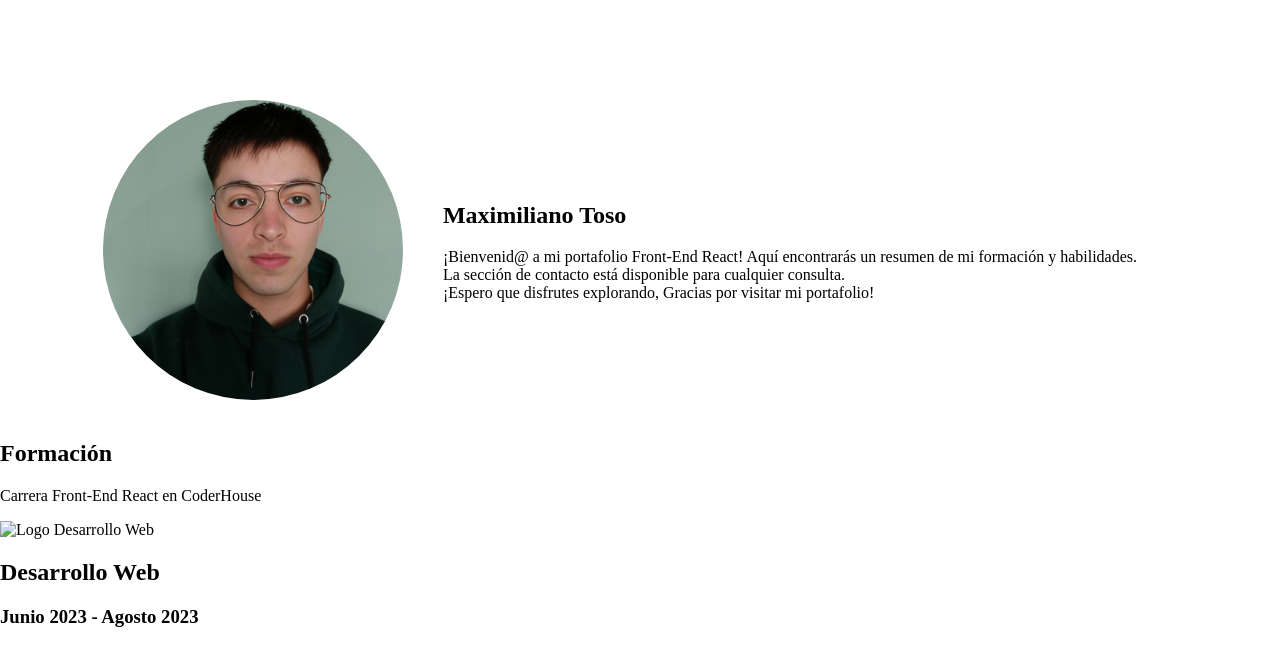
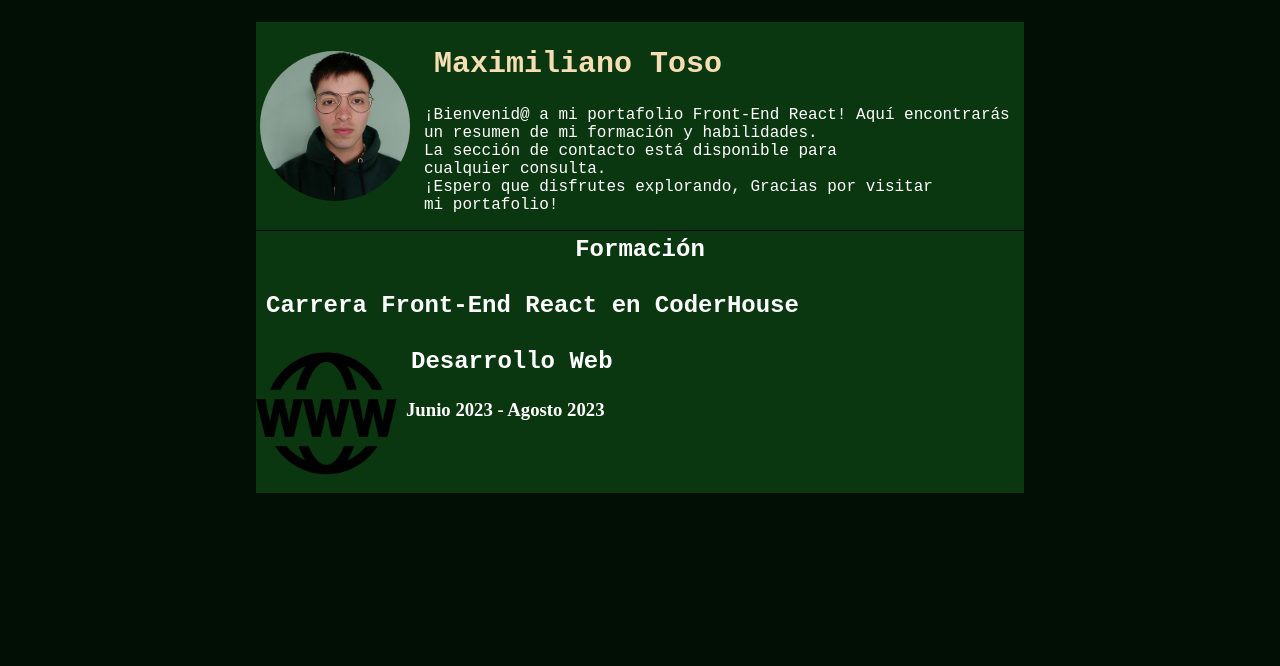
Before and after one commit to maxitoso20/Portafolio, a plain HTML site: page index.html in a window 1280 px wide. Drawn offline with Linux system fonts and the light colour scheme; files whose address does not match are found by name.

Commit message:
Carpeta de recursos (Imgenes,fonts, etc)

```diff
--- a/css/style.css
+++ b/css/style.css
@@ -1,17 +1,22 @@
 /* paleta*/
 .colores {
-    color: #263027;
-    color: #919D92;
-    color: #3E493F;
+    color: #167220;
+    color: #565e56;
+    color: #2a312b;
     color: #09150A;
     color: #000E00;
 }
+@import url('https://fonts.googleapis.com/css2?family=Anonymous+Pro:ital,wght@0,400;0,700;1,400&family=Sono:wght@200;500;600;700&display=swap');
 
+/* font-family: 'Anonymous Pro', monospace;
+    font-family: 'Sono', monospace;
 /*Reset*/
 body {
-    background-color: white;
-    margin: 0;
+    margin: 0 20% 0 20%;
     padding: 0;
+    box-sizing: border-box;
+    background-color: #020f04;
+    color: white;
 }
 
 /* Header*/
@@ -21,42 +26,41 @@ body {
     height: auto;
     background-color: none;
     justify-content: center;
+    padding-top: 20px;
+}
+.welcome {
+display: flex;
+margin-top: 2px;
+background: #0b3710;
+border-bottom: 1px solid #000000;
+}
+.welcome img {
+    width: 150px;
+    height: 150px;
+    margin: 4px;
+    align-self: center;
+    image-rendering: optimizeQuality;
+    border-radius: 50%;
+}
+.welcome-text {
+    align-self: center;
+    margin-left: 10px;
 }
 
-/* Nav Bar*/
-.nav {
-    display: flex;
-    width: 50%;
-    height: 50px;
-    align-content: center;
-    background-color: #263027;
-    margin-top: 10px;
-    border-color: red;
-    border-radius: 10px;
+.welcome-text h1 {
+    text-wrap: balance;
+    text-align: start;
+    padding-left: 10px;
+    color: wheat;
+    font-family: 'Sono', monospace;
+    font-weight: 700;
+    font-size: 30px;
 }
-.nav-bar {
-    display: flex;
-    align-content: center;
-    width: 100%;
-    height: 100%;
-
-}
-
-.list-primary {
-    display: flex;
-    flex-direction: row;
-    justify-content: center;
-    text-align: center;
-    list-style: none;
-    width: 100%;
-}
-.list-primary li a {
-    padding: 10px;
-    text-align: center;
-    text-transform: uppercase;
-    text-decoration: none;
-    margin: 10px;
-    color: white;
+.welcome-text p {
+    text-wrap: pretty;
+    font-family: 'Anonymous Pro', monospace;
+    font-size: 16px;
+    font-weight: 500;
 }
 
 /* Main */
@@ -64,20 +68,32 @@ body {
 main {
     width: 100%;
     height: 100%;
+    background-color: #0b3710;
 }
-.welcome {
-display: flex;
-margin: 20px;
-margin-top: 100px;
+
+.training h2 {
+    text-align: center;
+    font-size: 24px;
+    font-family: 'Sono', monospace;
+    font-weight: 700;
+    text-transform: capitalize;
+    margin: 0;
+    padding: 5px;
 }
-.welcome-text {
-    align-self: center;
-    margin: 10px;
-    padding: 30px;
+
+.detalles-coder p {
+text-align: start;
+font-size: 24px;
+padding-left: 10px;
+font-weight: bold;
+font-family: 'Anonymous Pro', monospace;
 }
-.welcome img {
-    width: 300px;
-    height: 300px;
-    image-rendering: optimizeQuality;
-    border-radius: 50%;
+.cursos {
+    display: flex;
+    align-content: center;
+    width: 100%;
 }
+.cursos img {
+    height: 150px;
+    width: 150px;
+}
```
Also changed, not shown: Recursos/Fonts/AnonymousPro-Bold.ttf (added), Recursos/Fonts/AnonymousPro-BoldItalic.ttf (added), Recursos/Fonts/AnonymousPro-Italic.ttf (added), Recursos/Fonts/AnonymousPro-Regular.ttf (added), Recursos/Fonts/OFL.txt (added), Recursos/Img/fotoperfil.jpg (added), Recursos/Img/icon-desarrollo-web.png (added), 2 other files.
